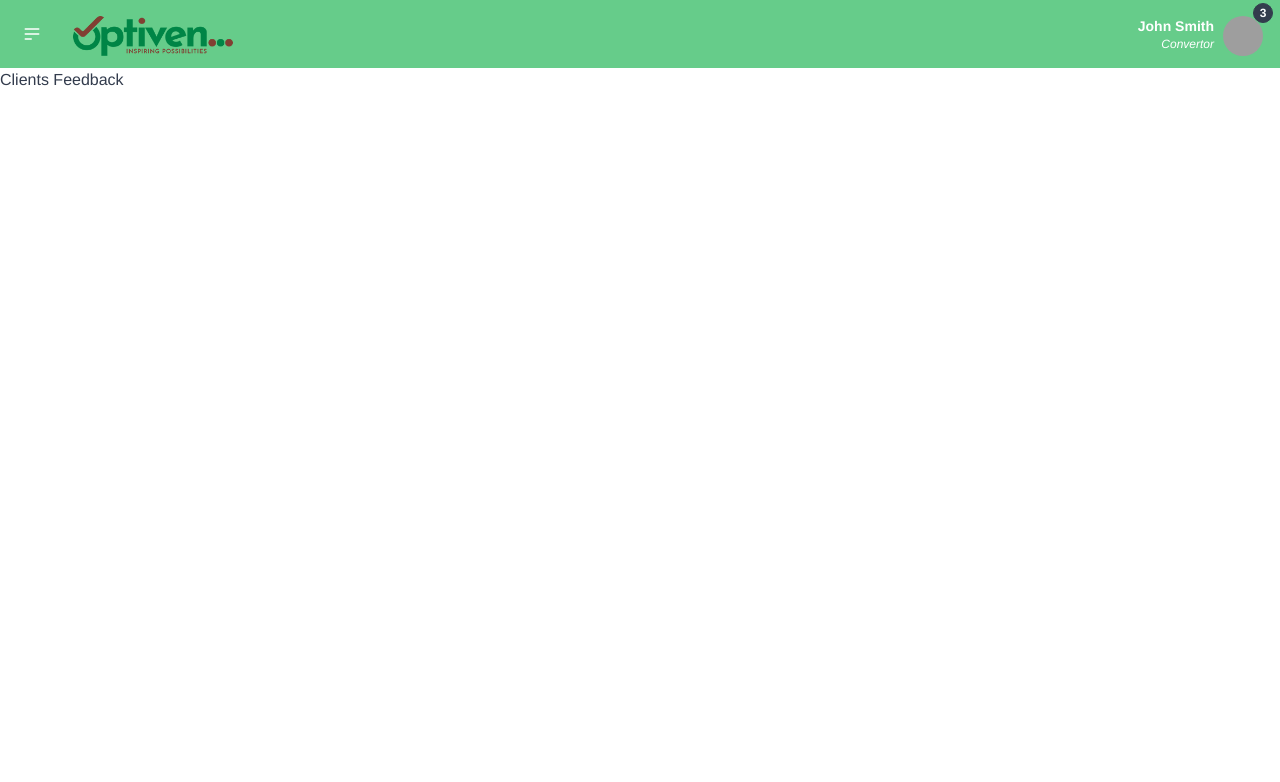
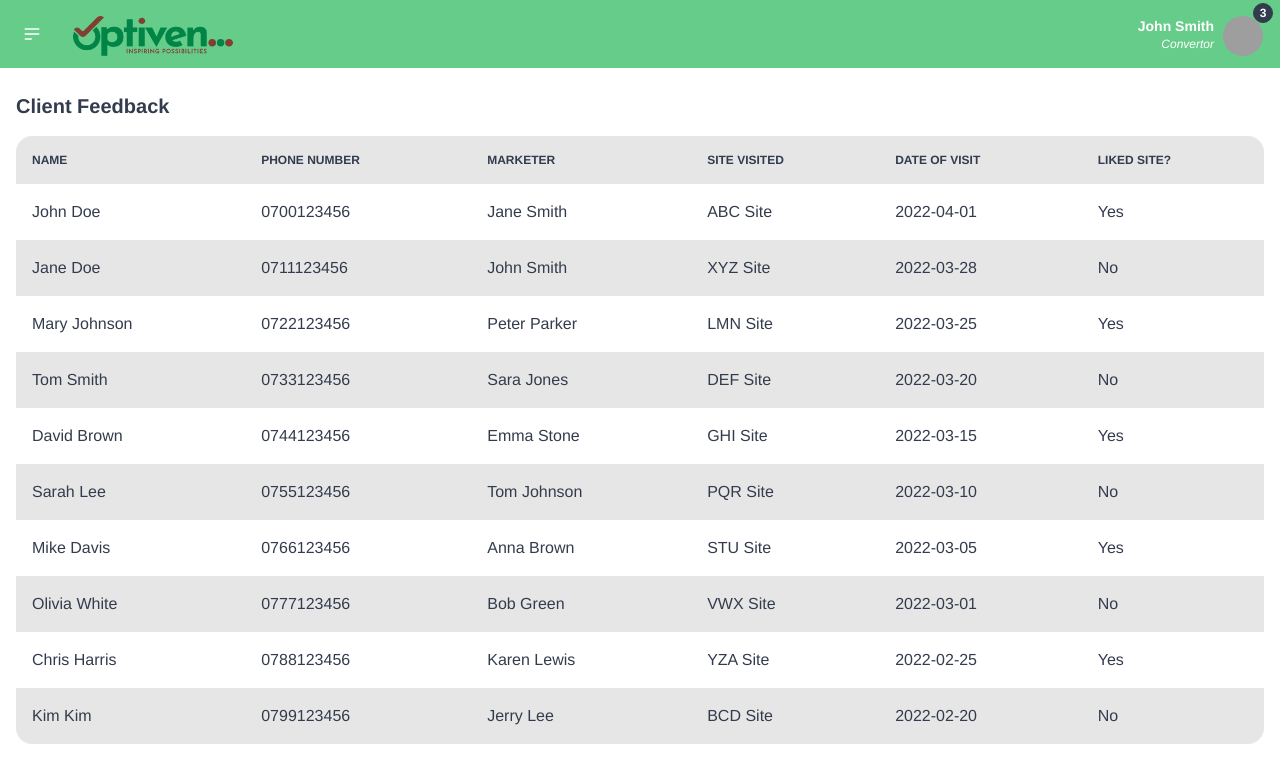
Before and after one commit to Optivenamani/workspace, a React (Create React App) app in the folder client/: page /clients-feedback in a window 1280 px wide. Shown: the top 782 px of the page. Built offline with nearby package versions, Linux system fonts and the light colour scheme; grey boxes are pictures that could not be loaded; the HTML template or start-up script is replaced by a standard one.

Commit message:
chore: assigned site visit and client feedback pg

```diff
--- a/client/src/pages/clients/ClientsFeedback.js
+++ b/client/src/pages/clients/ClientsFeedback.js
@@ -1,10 +1,133 @@
 import React from "react";
 import Sidebar from "../../components/Sidebar";
+
+const feedbackData = [
+  {
+    id: 1,
+    name: "John Doe",
+    phoneNumber: "0700123456",
+    marketer: "Jane Smith",
+    siteVisited: "ABC Site",
+    dateVisited: "2022-04-01",
+    likedSite: "Yes",
+  },
+  {
+    id: 2,
+    name: "Jane Doe",
+    phoneNumber: "0711123456",
+    marketer: "John Smith",
+    siteVisited: "XYZ Site",
+    dateVisited: "2022-03-28",
+    likedSite: "No",
+  },
+  {
+    id: 3,
+    name: "Mary Johnson",
+    phoneNumber: "0722123456",
+    marketer: "Peter Parker",
+    siteVisited: "LMN Site",
+    dateVisited: "2022-03-25",
+    likedSite: "Yes",
+  },
+  {
+    id: 4,
+    name: "Tom Smith",
+    phoneNumber: "0733123456",
+    marketer: "Sara Jones",
+    siteVisited: "DEF Site",
+    dateVisited: "2022-03-20",
+    likedSite: "No",
+  },
+  {
+    id: 5,
+    name: "David Brown",
+    phoneNumber: "0744123456",
+    marketer: "Emma Stone",
+    siteVisited: "GHI Site",
+    dateVisited: "2022-03-15",
+    likedSite: "Yes",
+  },
+  {
+    id: 6,
+    name: "Sarah Lee",
+    phoneNumber: "0755123456",
+    marketer: "Tom Johnson",
+    siteVisited: "PQR Site",
+    dateVisited: "2022-03-10",
+    likedSite: "No",
+  },
+  {
+    id: 7,
+    name: "Mike Davis",
+    phoneNumber: "0766123456",
+    marketer: "Anna Brown",
+    siteVisited: "STU Site",
+    dateVisited: "2022-03-05",
+    likedSite: "Yes",
+  },
+  {
+    id: 8,
+    name: "Olivia White",
+    phoneNumber: "0777123456",
+    marketer: "Bob Green",
+    siteVisited: "VWX Site",
+    dateVisited: "2022-03-01",
+    likedSite: "No",
+  },
+  {
+    id: 9,
+    name: "Chris Harris",
+    phoneNumber: "0788123456",
+    marketer: "Karen Lewis",
+    siteVisited: "YZA Site",
+    dateVisited: "2022-02-25",
+    likedSite: "Yes",
+  },
+  {
+    id: 10,
+    name: "Kim Kim",
+    phoneNumber: "0799123456",
+    marketer: "Jerry Lee",
+    siteVisited: "BCD Site",
+    dateVisited: "2022-02-20",
+    likedSite: "No",
+  }
+];
 
 const ClientsFeedback = () => {
   return (
     <>
-      <Sidebar>Clients Feedback</Sidebar>
+      <Sidebar>
+        <div className="container px-4 py-6 mx-auto">
+          <h1 className="text-xl font-bold mb-4">Client Feedback</h1>
+          <div className="overflow-x-auto">
+            <table className="table table-zebra w-full">
+              <thead>
+                <tr>
+                  <th>Name</th>
+                  <th>Phone Number</th>
+                  <th>Marketer</th>
+                  <th>Site Visited</th>
+                  <th>Date of Visit</th>
+                  <th>Liked Site?</th>
+                </tr>
+              </thead>
+              <tbody>
+                {feedbackData.map((feedback) => (
+                  <tr key={feedback.id}>
+                    <td>{feedback.name}</td>
+                    <td>{feedback.phoneNumber}</td>
+                    <td>{feedback.marketer}</td>
+                    <td>{feedback.siteVisited}</td>
+                    <td>{feedback.dateVisited}</td>
+                    <td>{feedback.likedSite}</td>
+                  </tr>
+                ))}
+              </tbody>
+            </table>
+          </div>
+        </div>
+      </Sidebar>
     </>
   );
 };
--- a/client/src/pages/site-visit-bookings/AssignedBookings.js
+++ b/client/src/pages/site-visit-bookings/AssignedBookings.js
@@ -2,11 +2,104 @@ import React from "react";
 import Sidebar from "../../components/Sidebar";
 
 const AssignedBookings = () => {
+  const bookings = [
+    {
+      id: 1,
+      pickupLocation: "123 Main St",
+      siteName: "Site 1",
+      passengers: 4,
+      date: "2023-04-15",
+      time: "10:00 AM",
+    },
+    {
+      id: 2,
+      pickupLocation: "456 Oak St",
+      siteName: "Site 2",
+      passengers: 2,
+      date: "2023-04-16",
+      time: "2:00 PM",
+    },
+    {
+      id: 3,
+      pickupLocation: "789 Elm St",
+      siteName: "Site 3",
+      passengers: 3,
+      date: "2023-03-17",
+      time: "1:00 PM",
+    },
+    {
+      id: 4,
+      pickupLocation: "345 Pine St",
+      siteName: "Site 4",
+      passengers: 6,
+      date: "2023-03-18",
+      time: "9:00 AM",
+    },
+  ];
+
+  const latestBookings = bookings.slice(0, 2); // Show the two latest assigned site visits
+  const pastBookings = bookings.slice(2);
+
   return (
     <>
       <Sidebar>
         <div className="container px-4 py-6 mx-auto">
-
+          <div className="flex flex-col md:flex-row">
+            <div className="overflow-x-auto md:w-1/2 md:pr-4">
+              <h2 className="text-lg font-bold mb-2">Latest Site Visits</h2>
+              <table className="table table-zebra w-full md:w-3/4">
+                <thead>
+                  <tr>
+                    <th>Site Visit ID</th>
+                    <th>Pickup Location</th>
+                    <th>Site Name</th>
+                    <th>Passengers</th>
+                    <th>Date</th>
+                    <th>Time</th>
+                  </tr>
+                </thead>
+                <tbody>
+                  {latestBookings.map((booking) => (
+                    <tr key={booking.id} className="bg-green-200">
+                      <td>{booking.id}</td>
+                      <td>{booking.pickupLocation}</td>
+                      <td>{booking.siteName}</td>
+                      <td>{booking.passengers}</td>
+                      <td>{booking.date}</td>
+                      <td>{booking.time}</td>
+                    </tr>
+                  ))}
+                </tbody>
+              </table>
+            </div>
+            <div className="overflow-x-auto md:w-1/2 md:pl-4 mt-4 md:mt-0">
+              <h2 className="text-lg font-bold mb-2">Past Site Visits</h2>
+              <table className="table table-zebra w-full md:w-3/4">
+                <thead>
+                  <tr>
+                    <th>Site Visit ID</th>
+                    <th>Pickup Location</th>
+                    <th>Site Name</th>
+                    <th>Passengers</th>
+                    <th>Date</th>
+                    <th>Time</th>
+                  </tr>
+                </thead>
+                <tbody>
+                  {pastBookings.map((booking) => (
+                    <tr key={booking.id}>
+                      <td>{booking.id}</td>
+                      <td>{booking.pickupLocation}</td>
+                      <td>{booking.siteName}</td>
+                      <td>{booking.passengers}</td>
+                      <td>{booking.date}</td>
+                      <td>{booking.time}</td>
+                    </tr>
+                  ))}
+                </tbody>
+              </table>
+            </div>
+          </div>
         </div>
       </Sidebar>
     </>
```
